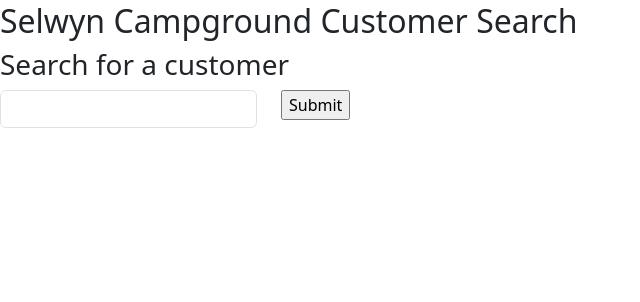
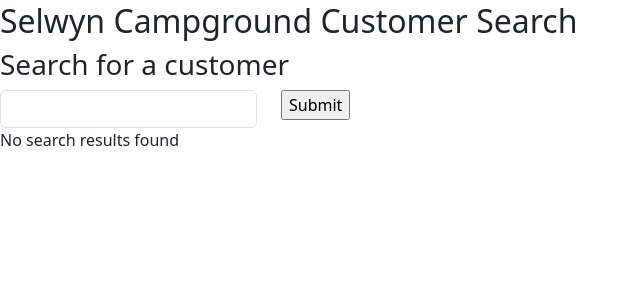
Before and after one commit to bjvhombrebueno/scg, a Flask app: page /customer/search in a window 1280 px wide. Shown: the part 190-492 px from the top of the page, without its empty margins (0-640 px from the left). Run offline with Flask 3, Linux system fonts and the light colour scheme.

Commit message:
Update customersearch.html

```diff
--- a/templates/customersearch.html
+++ b/templates/customersearch.html
@@ -19,7 +19,11 @@
     </div>
 
 </form>
+{% if customerdata %}
 
-{{customerdata}}
+    {{customerdata}}
+{% else %}
+    No search results found
+{% endif %}
 
 {% endblock %}
```
